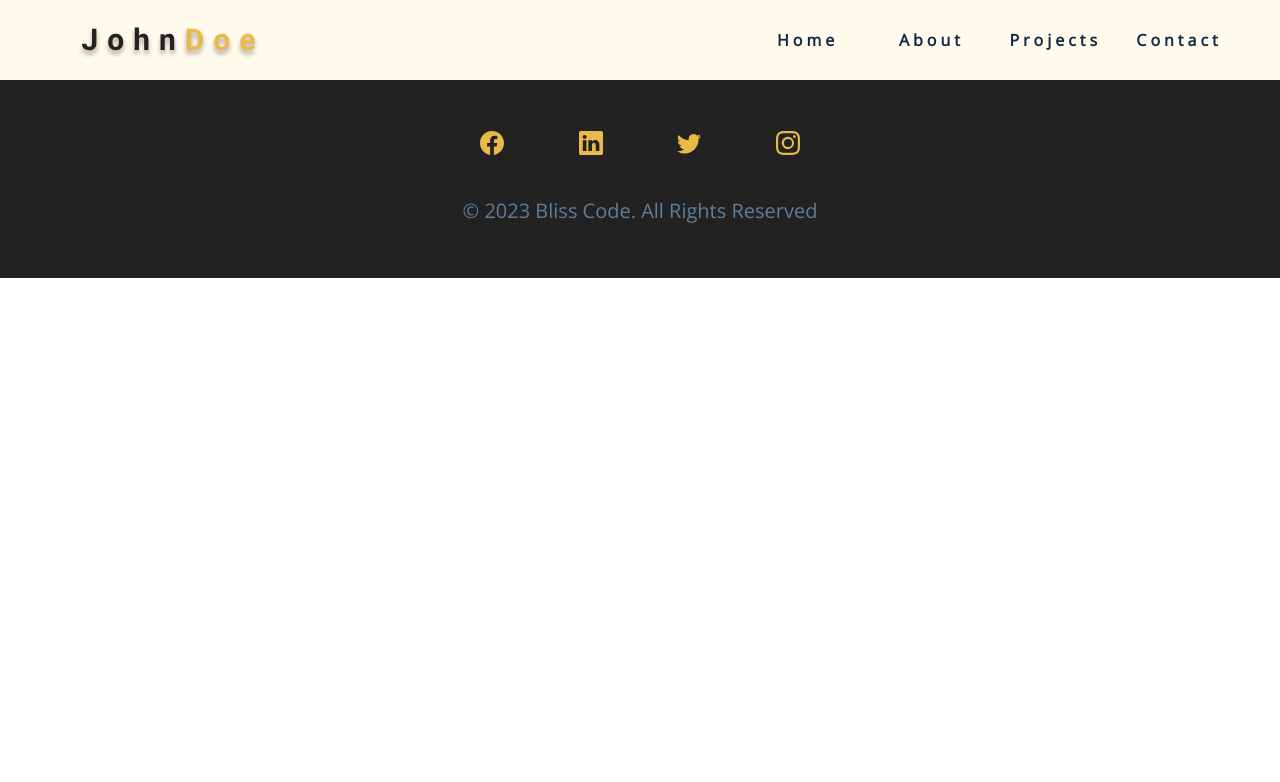
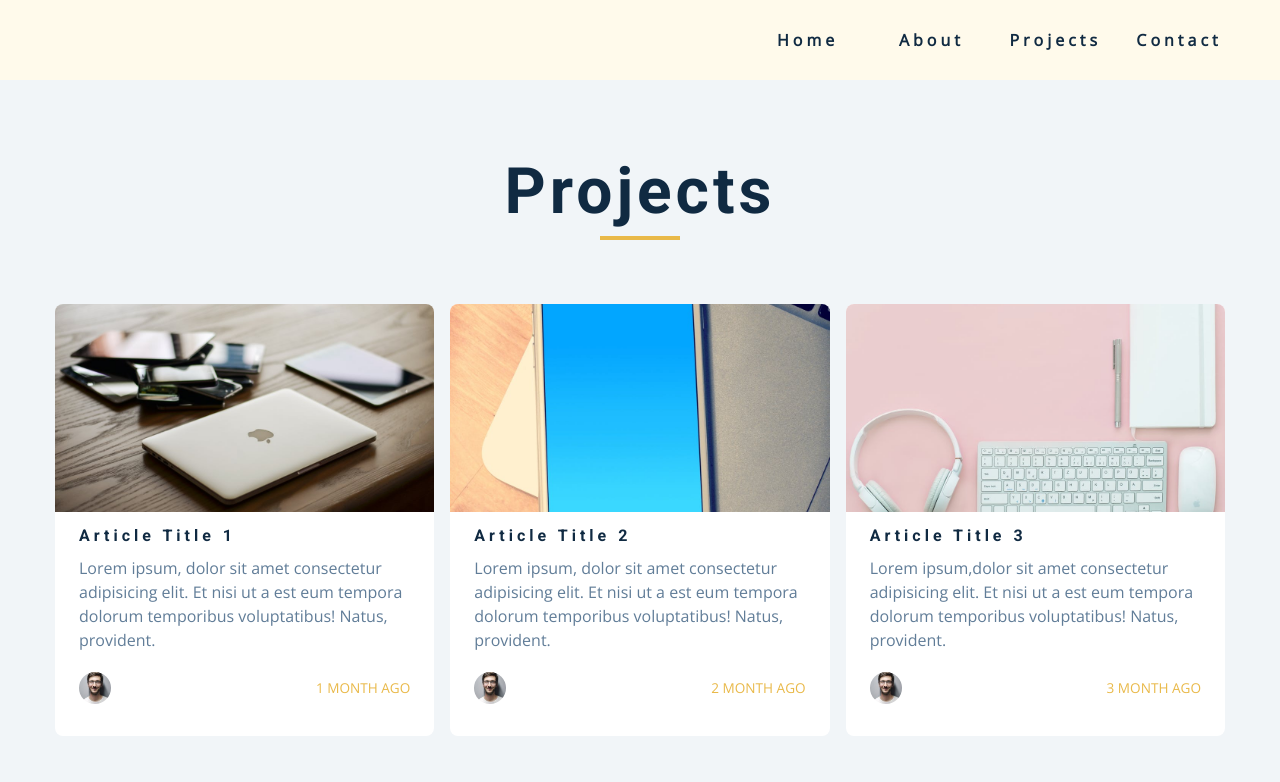
Before and after one commit to bliss-armah/My-Portfolio, a React (Vite) app: page /projects in a window 1280 px wide. Shown: the top 782 px of the page. Built offline with nearby package versions, Linux system fonts and the light colour scheme.

Commit message:
refactoring components

```diff
--- a/src/App.tsx
+++ b/src/App.tsx
@@ -10,7 +10,7 @@ function App() {
         <Routes>
           <Route path="/" element={<HomePage />} />
           <Route path="/about" element={<AboutPage />} />
-          <Route path="/product" element={<ProductPage />} />
+          <Route path="/projects" element={<ProductPage />} />
           <Route path="/contact" element={<ContactPage />} />
         </Routes>
       </BrowserRouter>
--- a/src/components/Blog.tsx
+++ b/src/components/Blog.tsx
@@ -1,15 +1,14 @@
 import imageSmall from "../assets/images/hero-img-small.jpeg";
 import { projects } from "../utils/data";
-
+import { FaHome } from "react-icons/fa";
+import { BsGithub } from "react-icons/bs";
 
 const Blog = () => {
-
-
   return (
     <div>
       <section className="section blog">
         <div className="section-title">
-          <h2>blog</h2>
+          <h1>Projects</h1>
           <div className="underline"></div>
         </div>
         <div className="section-center blog-center">
@@ -22,12 +21,29 @@ const Blog = () => {
                   <p>{project.content}</p>
                   <div className="card-footer">
                     <img src={imageSmall} alt="author image" />
-                    <p>{project.readTime}</p>
+                    <p>{project.duration}</p>
                   </div>
                 </div>
               </div>
               <div className="card-side card-back">
-                <button className="btn">read more</button>
+                <article className="single-project">
+                  <div className="project-container">
+                    <img src={project.image} alt="single project" />
+                    <span className="project-icon">
+                      <FaHome />
+                    </span>
+                  </div>
+                  <div className="project-details">
+                    <h4>{project.title}</h4>
+                    <p>{project.content}</p>
+                    <div className="project-footer">
+                      <span>
+                        <BsGithub />
+                      </span>
+                      <a href="https://www.github.com">source code</a>
+                    </div>
+                  </div>
+                </article>
               </div>
             </div>
           ))}
--- a/src/components/Hero.tsx
+++ b/src/components/Hero.tsx
@@ -1,5 +1,6 @@
 import { socialIcons } from '../utils/data'
 import profile from "../assets/images/IMG_2368.jpg";
+import { Link } from "react-scroll";
 
 const Hero = () => {
   return (
@@ -10,9 +11,17 @@ const Hero = () => {
             <div className="underline"></div>
             <h1>i'm bliss</h1>
             <h4>freelance frontend developer with communication skills</h4>
-            <a href="/" className="btn hero-btn">
-              hire me
-            </a>
+            <Link
+              activeClass="active"
+                to="contact"
+                smooth={true}
+                duration={500}
+                spy={true}
+                offset={-70}
+                className="btn hero-btn"
+              >
+                hire me
+              </Link>
             <ul className="social-icons hero-icons">
               {socialIcons.map((icon, index) => (
                 <li key={index}>
--- a/src/components/Navbar.tsx
+++ b/src/components/Navbar.tsx
@@ -32,7 +32,10 @@ const Navbar = () => {
       <nav className="nav" id="nav">
         <div className="nav-center">
           <div className="nav-header">
-            <img src={logo} className="nav-logo" alt="nav logo" />
+            <a href="/">
+
+            {/* <img src={logo} className="nav-logo" alt="nav logo" /> */}
+            </a>
             <button className="nav-btn" id="nav-btn" onClick={showSidebar}>
               <FaBars />
             </button>
@@ -43,6 +46,7 @@ const Navbar = () => {
             </li>
             <li>
               <Link
+              activeClass="active"
                 to="about"
                 smooth={true}
                 duration={500}
@@ -54,6 +58,7 @@ const Navbar = () => {
             </li>
             <li>
               <Link
+              activeClass="active"
                 to="project"
                 smooth={true}
                 duration={500}
@@ -65,7 +70,8 @@ const Navbar = () => {
             </li>
             <li>
             <Link
-                to="contact"
+            activeClass="active"
+              to="contact"
                 smooth={true}
                 duration={500}
                 spy={true}
--- a/src/components/Works.tsx
+++ b/src/components/Works.tsx
@@ -1,4 +1,5 @@
 import { works } from "../utils/data";
+import { Link } from "react-router-dom";
 
 const Works = () => {
   return (
@@ -18,11 +19,7 @@ const Works = () => {
         </div>
         <div className="section-center projects-center">
           {works.map((project) => (
-            <a
-              href="projects.html"
-              className={project.className}
-              key={project.id}
-            >
+            <Link to="/projects" className={project.className} key={project.id}>
               <article className="project">
                 <img
                   src={project.image}
@@ -34,7 +31,7 @@ const Works = () => {
                   <p>{project.client}</p>
                 </div>
               </article>
-            </a>
+            </Link>
           ))}
         </div>
       </section>
--- a/src/index.css
+++ b/src/index.css
@@ -712,6 +712,9 @@ Skills
   width: 50%;
   border-radius: var(--radius);
 }
+.value-60{
+  width: 60%;
+}
 .value-70 {
   width: 70%;
 }
@@ -994,3 +997,8 @@ Products Page
 .shows{
   position: relative;
 }
+
+
+.active {
+  color: var(--clr-primary-5) !important;
+}
--- a/src/pages/HomePage.tsx
+++ b/src/pages/HomePage.tsx
@@ -1,7 +1,6 @@
 import {
   About,
   Connect,
-  Blog,
   Services,
   Skills,
   Timeline,
@@ -25,7 +24,6 @@ const HomePage = () => {
       </div>
       <Skills />
       <Timeline />
-      <Blog />
     </div>
   );
 };
--- a/src/pages/ProductPage.tsx
+++ b/src/pages/ProductPage.tsx
@@ -1,11 +1,9 @@
-import Header from "../components/Header"
-import pic from '../assets/images/project-1.jpeg'
+import { Blog } from "../components"
 
 const ProductPage = () => {
   return (
     <div>
-        <Header name="my projects"/>
-    <section className="section">
+    {/* <section className="section">
       <div className="section-center projects-page-center">
         <article className="single-project">
           <div className="project-container">
@@ -30,7 +28,8 @@ const ProductPage = () => {
           </div>
         </article>
         </div>
-    </section>
+    </section> */}
+    <Blog/>
     </div>
   )
 }
--- a/src/utils/data.tsx
+++ b/src/utils/data.tsx
@@ -1,4 +1,4 @@
-import { BsFacebook, BsLinkedin, BsTwitter, BsInstagram } from "react-icons/bs";
+import { BsGithub, BsLinkedin, BsTwitter, BsInstagram } from "react-icons/bs";
 import project1 from "../assets/images/project-1.jpeg";
 import project2 from "../assets/images/project-2.jpeg";
 import project3 from "../assets/images/project-3.jpeg";
@@ -7,15 +7,15 @@ import { FaCode, FaSketch, FaAndroid } from "react-icons/fa";
 
 export const socialIcons = [
   {
-    href: "https://www.facebook.com",
-    icon: <BsFacebook />,
-  },
-  {
     href: "https://www.linkedin.com/in/bliss-armah-nwanwah-5b526423a/",
     icon: <BsLinkedin />,
   },
   {
-    href: "https://www.twitter.com",
+    href: "https://github.com/BlissArmah-Nwanwah",
+    icon: <BsGithub />,
+  },
+  {
+    href: "https://twitter.com/BlissAbrantie",
     icon: <BsTwitter />,
   },
   {
@@ -31,7 +31,7 @@ export const projects = [
     title: "Article Title 1",
     content:
       "Lorem ipsum, dolor sit amet consectetur adipisicing elit. Et nisi ut a est eum tempora dolorum temporibus voluptatibus! Natus, provident.",
-    readTime: "7 min read",
+    duration: "1 month ago",
   },
   {
     id: 2,
@@ -39,15 +39,15 @@ export const projects = [
     title: "Article Title 2",
     content:
       "Lorem ipsum, dolor sit amet consectetur adipisicing elit. Et nisi ut a est eum tempora dolorum temporibus voluptatibus! Natus, provident.",
-    readTime: "7 min read",
+    duration: "2 month ago",
   },
   {
     id: 3,
     image: project3,
     title: "Article Title 3",
     content:
-      "Lorem ipsum, dolor sit amet consectetur adipisicing elit. Et nisi ut a est eum tempora dolorum temporibus voluptatibus! Natus, provident.",
-    readTime: "7 min read",
+      "Lorem ipsum,dolor sit amet consectetur adipisicing elit. Et nisi ut a est eum tempora dolorum temporibus voluptatibus! Natus, provident.",
+    duration: "3 month ago",
   },
   {
     id: 4,
@@ -55,7 +55,7 @@ export const projects = [
     title: "Article Title 4",
     content:
       "Lorem ipsum, dolor sit amet consectetur adipisicing elit. Et nisi ut a est eum tempora dolorum temporibus voluptatibus! Natus, provident.",
-    readTime: "7 min read",
+      duration: "4 month ago",
   },
 ];
 
@@ -98,7 +98,7 @@ export const skillsData = [
     title: "back end",
     skills: [
       { name: "Node", value: 50 },
-      { name: "Express", value:70 },
+      { name: "Express", value: 60 },
       // { name: "Python", value: 80 },
     ],
   },
```
